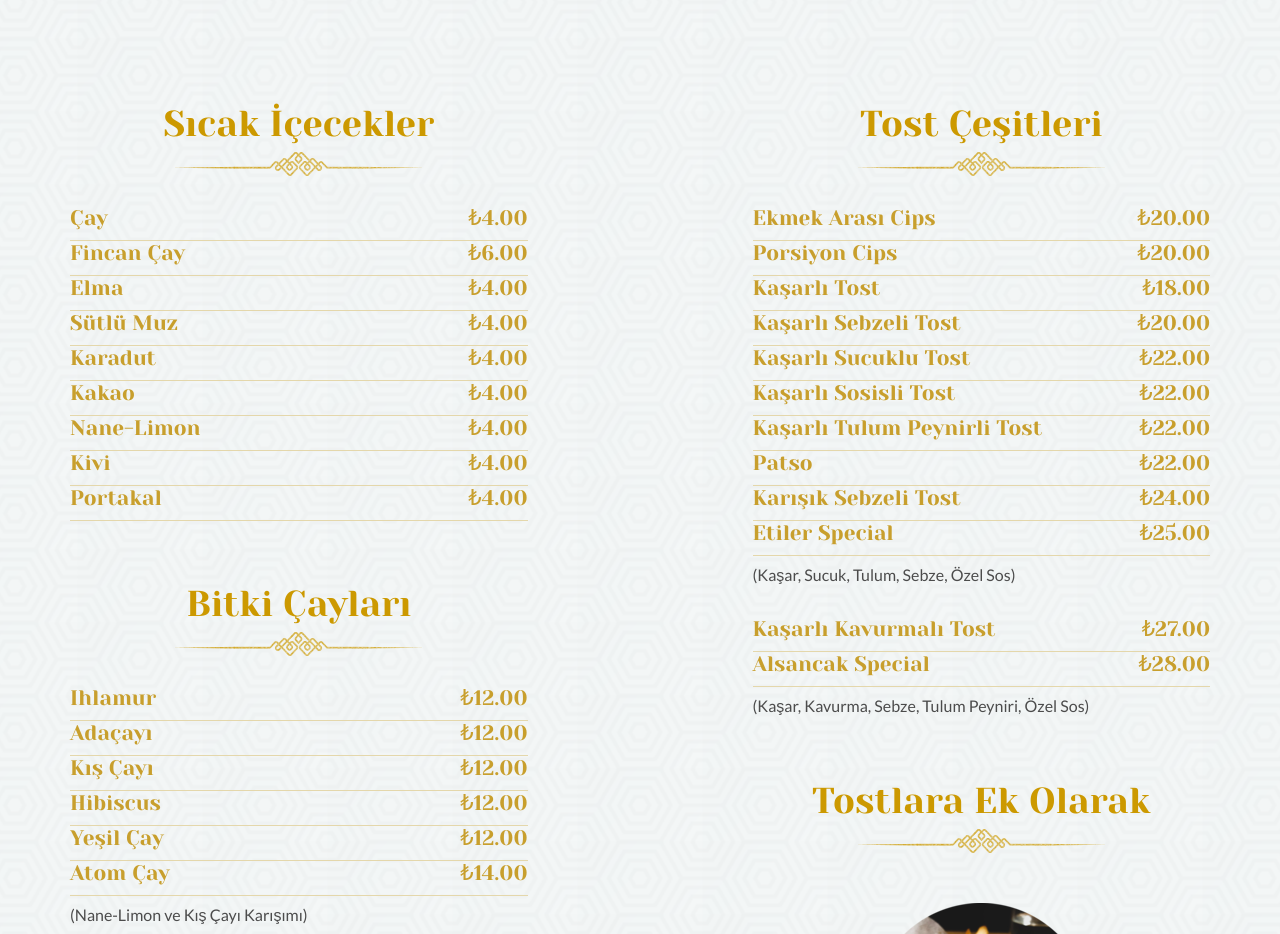
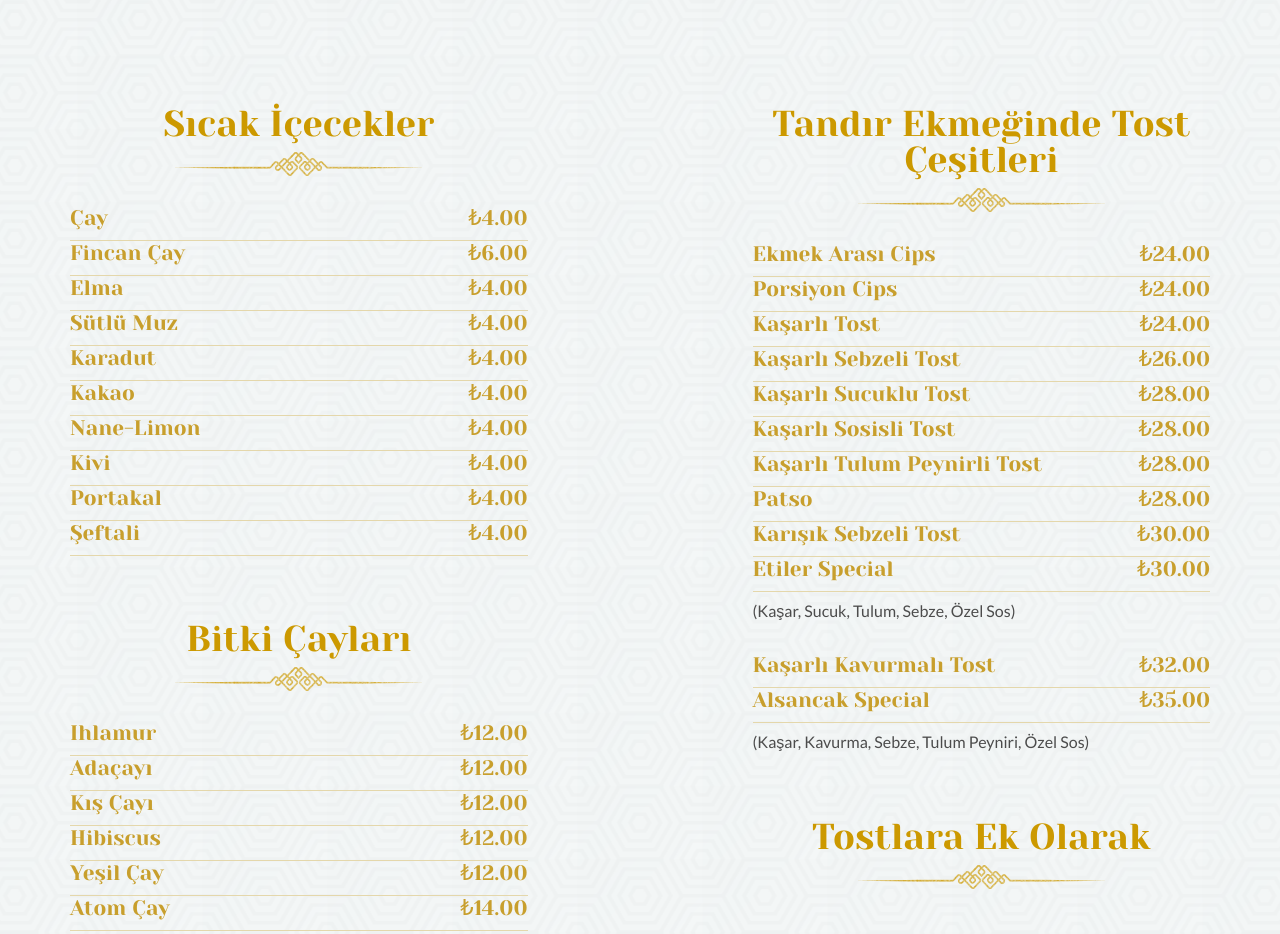
Before and after one commit to cafetiler/cafetiler.github.io, a plain HTML site: page index.html in a window 1280 px wide. Shown: the part 1345-2279 px from the top of the page. Drawn offline with nearby package versions, Linux system fonts and the light colour scheme; a script that the page names is missing; a web font is replaced by a local one.

Commit message:
Update index.html

```diff
--- a/index.html
+++ b/index.html
@@ -101,6 +101,7 @@ Hoş Geldiniz!</h1>
 						<h3>Nane-Limon <span>₺4.00</span></h3>
                         <h3>Kivi <span>₺4.00</span></h3>
                         <h3>Portakal <span>₺4.00</span></h3>
+                        <h3>Şeftali <span>₺4.00</span></h3>
                     </article>
 
                     <article class="os-animation" data-os-animation="fadeIn" data-os-animation-delay="0.3s">
@@ -148,7 +149,7 @@ Hoş Geldiniz!</h1>
                     	<h2>Soğuk İçecekler</h2>
                     	<img class="parrern" src="images/dishdottm.png" alt=""/>
                         <h3>Su <span>₺4.00</span></h3>
-						<h3>Ayran <span>₺8.00</span></h3>
+						<h3>Ayran <span>₺9.00</span></h3>
                         <h3>Sade Soda <span>₺9.00</span></h3>
 						<h3>Gazoz <span>₺10.00</span></h3>
 						<h3>Elmalı Soda <span>₺10.00</span></h3>
@@ -167,21 +168,21 @@ Hoş Geldiniz!</h1>
                 <div class="col-lg-2"> <div class="noused">sd</div></div>
                 <div class="col-lg-5 col-sm-6 col-md-6">
                 	<article class="os-animation" data-os-animation="fadeIn" data-os-animation-delay="0.3s">
-                    	<h2>Tost Çeşitleri</h2>
+                    	<h2>Tandır Ekmeğinde Tost Çeşitleri</h2>
                     	<img class="parrern" src="images/dishdottm.png" alt=""/>
-                        <h3>Ekmek Arası Cips <span>₺20.00</span></h3>
-                        <h3>Porsiyon Cips <span>₺20.00</span></h3>
-                        <h3>Kaşarlı Tost <span>₺18.00</span></h3>
-						<h3>Kaşarlı Sebzeli Tost <span>₺20.00</span></h3>
-                        <h3>Kaşarlı Sucuklu Tost <span>₺22.00</span></h3>
-						<h3>Kaşarlı Sosisli Tost <span>₺22.00</span></h3>
-                        <h3>Kaşarlı Tulum Peynirli Tost <span>₺22.00</span></h3>
-                        <h3>Patso <span>₺22.00</span></h3>
-						<h3>Karışık Sebzeli Tost <span>₺24.00</span></h3>
-                        <h3>Etiler Special <span>₺25.00</span></h3>
+                        <h3>Ekmek Arası Cips <span>₺24.00</span></h3>
+                        <h3>Porsiyon Cips <span>₺24.00</span></h3>
+                        <h3>Kaşarlı Tost <span>₺24.00</span></h3>
+						<h3>Kaşarlı Sebzeli Tost <span>₺26.00</span></h3>
+                        <h3>Kaşarlı Sucuklu Tost <span>₺28.00</span></h3>
+						<h3>Kaşarlı Sosisli Tost <span>₺28.00</span></h3>
+                        <h3>Kaşarlı Tulum Peynirli Tost <span>₺28.00</span></h3>
+                        <h3>Patso <span>₺28.00</span></h3>
+						<h3>Karışık Sebzeli Tost <span>₺30.00</span></h3>
+                        <h3>Etiler Special <span>₺30.00</span></h3>
 						<p>(Kaşar, Sucuk, Tulum, Sebze, Özel Sos)</p>
-                        <h3>Kaşarlı Kavurmalı Tost <span>₺27.00</span></h3>
-                        <h3>Alsancak Special <span>₺28.00</span></h3>
+                        <h3>Kaşarlı Kavurmalı Tost <span>₺32.00</span></h3>
+                        <h3>Alsancak Special <span>₺35.00</span></h3>
 						<p>(Kaşar, Kavurma, Sebze, Tulum Peyniri, Özel Sos)</p>
                     </article>
 
@@ -190,7 +191,7 @@ Hoş Geldiniz!</h1>
                     	<img class="parrern" src="images/dishdottm.png" alt=""/>
                         <img class="sign" src="images/EkLezzet.png" alt=""/>
                         <br></br>
-                        <h3>Ekstra Patates Cipsi <span>₺12.00</span></h3>
+                        <h3>Ekstra Patates Cipsi <span>₺18.00</span></h3>
 
                     </article>
                 </div>
```
